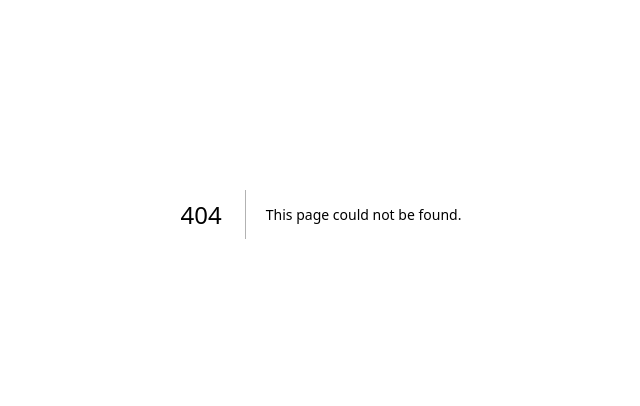
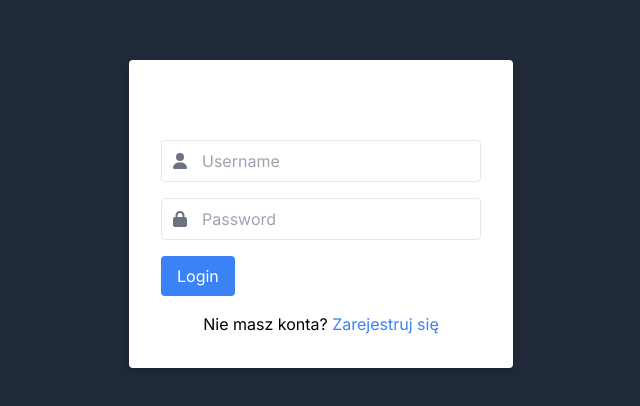
Before and after one commit to JakubBilski1/socialMediaApp, a Next.js app in the folder client/: page /login in a window 1280 px wide. Before the commit this address had no page. Shown: the part 186-592 px from the top of the page, without its empty margins (319-959 px from the left). Built offline with nearby package versions, Linux system fonts and the light colour scheme.

Commit message:
login page created

```diff
--- /dev/null
+++ b/client/src/app/login/page.tsx
@@ -0,0 +1,66 @@
+"use client"
+
+import Link from 'next/link';
+import { FontAwesomeIcon } from '@fortawesome/react-fontawesome';
+import { faUser, faLock } from '@fortawesome/free-solid-svg-icons';
+import '@fortawesome/fontawesome-svg-core/styles.css';
+import { useState } from 'react';
+
+const Login = () => {
+  const [userData, setUserData] = useState({
+    username: '',
+    password: '',
+  });
+  const handleChange = (e: React.ChangeEvent<HTMLInputElement>) => {
+    setUserData({
+      ...userData,
+      [e.target.name]: e.target.value,
+    });
+  }
+  const handleSubmit = (e: React.FormEvent<HTMLFormElement>) => {
+    e.preventDefault();
+  }
+  return (
+    <div className="flex items-center justify-center h-screen bg-gray-800 text-white">
+      <div className="bg-white p-8 rounded shadow-md w-96">
+        <h1 className="text-2xl font-bold mb-4">Login</h1>
+        <form className="space-y-4">
+          <div className="relative">
+            <FontAwesomeIcon icon={faUser} className="absolute top-1/2 left-3 transform -translate-y-1/2 text-gray-500" />
+            <input
+              type="text"
+              placeholder="Username"
+              className="pl-10 pr-4 py-2 border rounded w-full focus:outline-none focus:border-blue-500 text-black"
+              onChange={e=>handleChange(e)}
+            />
+          </div>
+          <div className="relative">
+            <FontAwesomeIcon icon={faLock} className="absolute top-1/2 left-3 transform -translate-y-1/2 text-gray-500" />
+            <input
+              type="password"
+              placeholder="Password"
+              className="pl-10 pr-4 py-2 border rounded w-full focus:outline-none focus:border-blue-500 text-black"
+              onChange={e=>handleChange(e)}
+            />
+          </div>
+          <button
+            type="submit"
+            className="bg-blue-500 text-white py-2 px-4 rounded hover:bg-blue-600 transition duration-300"
+          >
+            Login
+          </button>
+        </form>
+        <div className="mt-4 text-center">
+          <p className='text-black'>
+            Nie masz konta?{' '}
+            <Link href="/register" className="text-blue-500 hover:underline">
+              Zarejestruj się
+            </Link>
+          </p>
+        </div>
+      </div>
+    </div>
+  );
+};
+
+export default Login;
```
